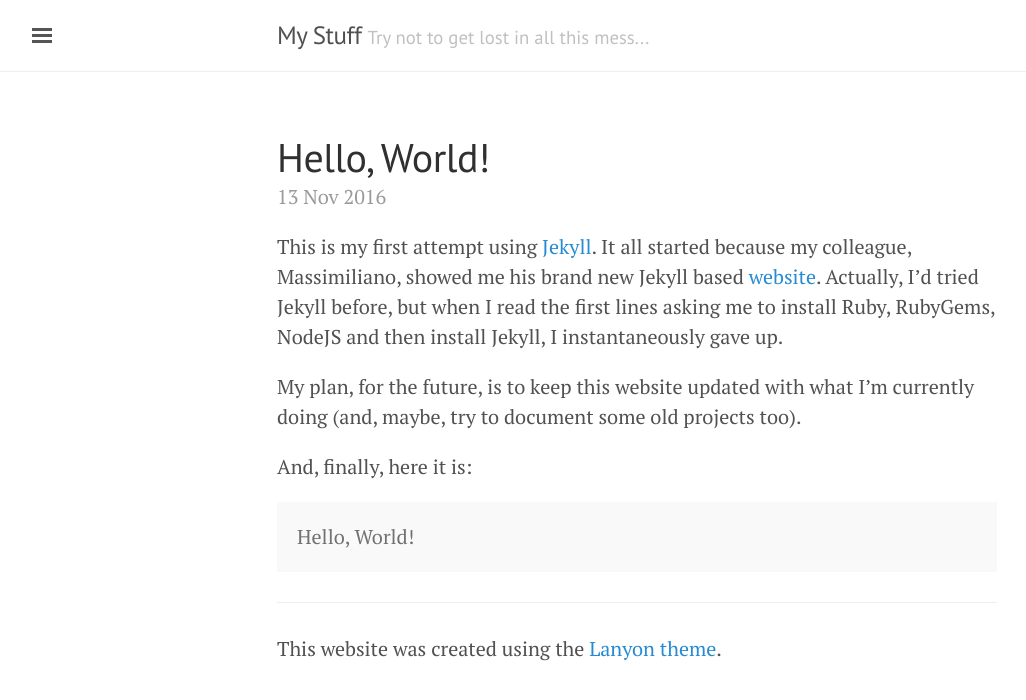
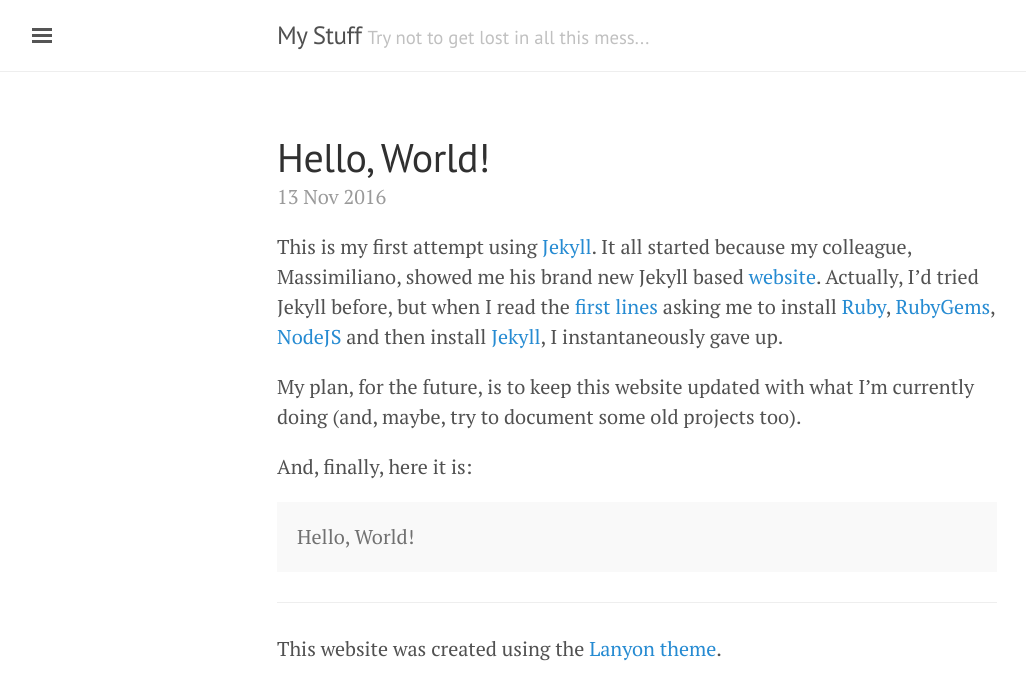
Before and after one commit to ricardodeazambuja/ricardodeazambuja.github.io, a Jekyll site: the page built from _posts/2016-11-13-hello-world.md, in a window 1280 px wide. Shown: the top 700 px of the page, without its empty margins (3-1029 px from the left). Built offline with Jekyll 4.4.1, drawn with Linux system fonts in a browser that asks for light colours; some of the changed lines change nothing that is shown.

Commit message:
added some links

```diff
--- a/_posts/2016-11-13-hello-world.md
+++ b/_posts/2016-11-13-hello-world.md
@@ -3,7 +3,7 @@ layout: post
 title: Hello, World!
 ---
 
-This is my first attempt using [Jekyll](http://jekyllrb.com). It all started because my colleague, Massimiliano, showed me his brand new Jekyll based [website](http://mpatacchiola.github.io/). Actually, I'd tried Jekyll before, but when I read the first lines asking me to install Ruby, RubyGems, NodeJS and then install Jekyll, I instantaneously gave up.
+This is my first attempt using [Jekyll](http://jekyllrb.com). It all started because my colleague, Massimiliano, showed me his brand new Jekyll based [website](http://mpatacchiola.github.io/). Actually, I'd tried Jekyll before, but when I read the [first lines](https://jekyllrb.com/docs/installation/) asking me to install [Ruby](https://www.ruby-lang.org/en/), [RubyGems](https://rubygems.org), [NodeJS](https://nodejs.org/en/) and then install [Jekyll](https://jekyllrb.com/), I instantaneously gave up.
 
 My plan, for the future, is to keep this website updated with what I'm currently doing (and, maybe, try to document some old projects too).
 
```
